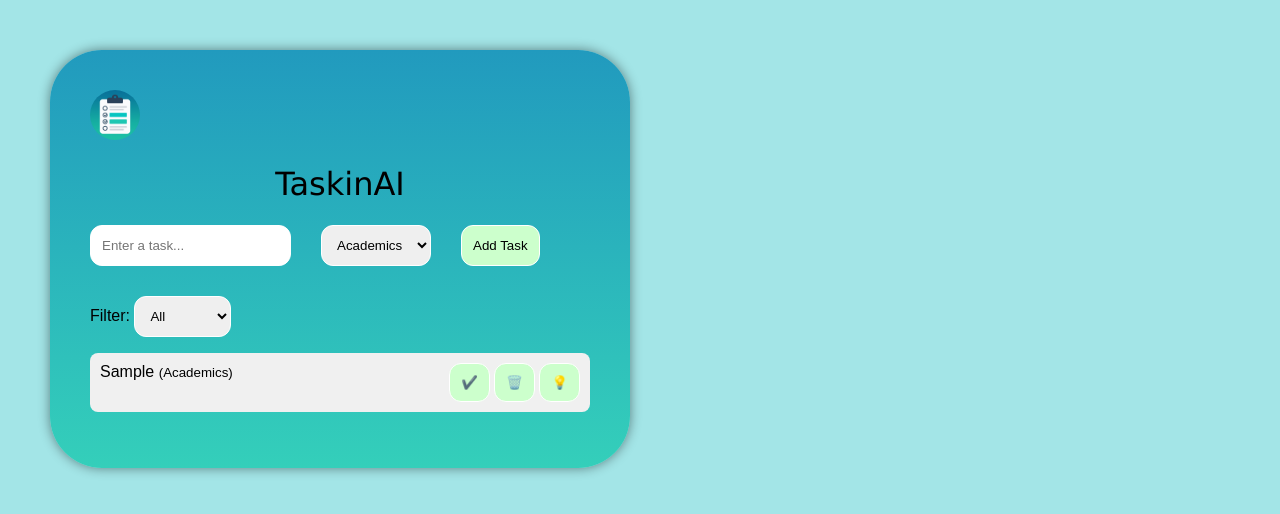
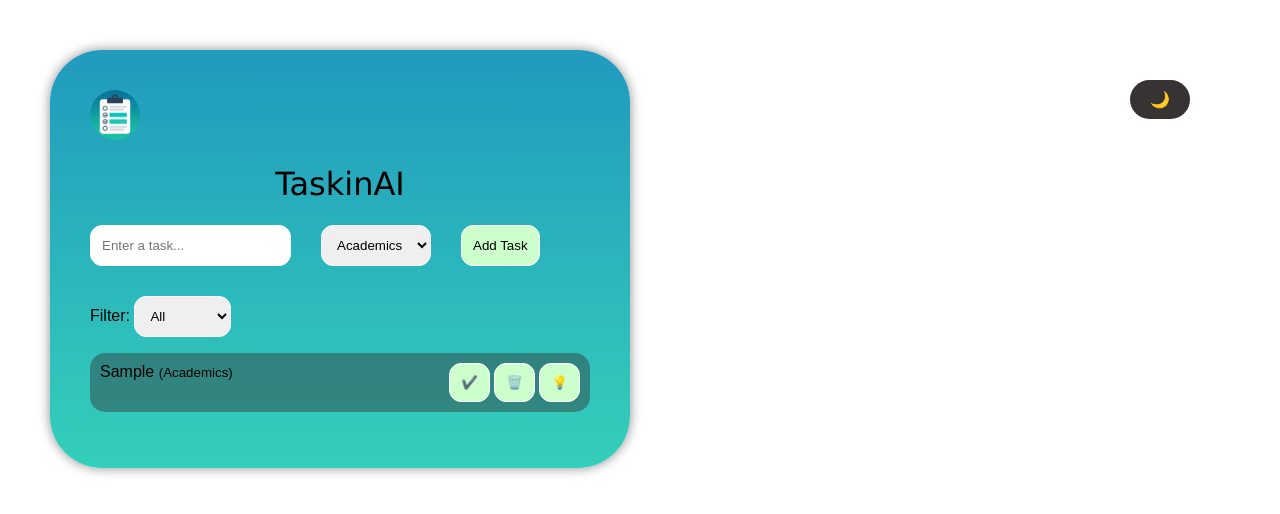
Before and after one commit to Aditya-senpai/neighbourhood, a website: page index.html in a window 1280 px wide. Both pictures are taken after typing "Sample" into the empty fields and a click on the button "Add Task". Drawn offline with Linux system fonts and the light colour scheme.

Commit message:
added dark mode toggle

```diff
--- a/index.html
+++ b/index.html
@@ -15,6 +15,9 @@
    <div class="app">
     <img src="icon.png">
     <h1> TaskinAI</h1>
+    <div class="dark"> <button onclick="toggleDarkMode()">🌙</button>
+      </div>
+
 
     <form id="task-form">
       <input type="text" id="task-input" placeholder="Enter a task..." required />
@@ -37,7 +40,7 @@
       </select>
     </div>
 
-    <ul id="task-list"></ul>
+    <ul id="task-list"> </ul>
   </div>
 
   <script src="script.js"></script>
--- a/script.js
+++ b/script.js
@@ -68,6 +68,15 @@ async function getTip(index) {
     alert('❌ Failed to get AI tip.');
   }
 }
+// Function to toggle dark mode
+function toggleDarkMode() {
+    document.body.classList.toggle('dark-mode');
+}
+
+// Optional: Automatically apply dark mode if the user has it set in their system preferences
+if (window.matchMedia && window.matchMedia('(prefers-color-scheme: dark)').matches) {
+    document.body.classList.add('dark-mode');
+}
 
 taskForm.addEventListener("submit", addTask);
 filterSelect.addEventListener("change", renderTasks);
--- a/style.css
+++ b/style.css
@@ -19,7 +19,7 @@ h1 {
   text-align: center;
   font-family: Verdana, Geneva, Tahoma, sans-serif;
   font-weight: 20;
-  font-style: normal;
+  font-style: nortrynhyut54zmal;
 
 }
 
@@ -52,22 +52,71 @@ button {
 }
 
 button:hover {
-  background-color: #0056b3;
+  background-color: #94d298;
 }
 
 ul {
   list-style: none;
   padding: 0;
+
 }
 
 li {
   display: flex;
   justify-content: space-between;
-  background: #f0f0f0;
+  background: #33333370;
   margin-bottom: 10px;
   padding: 10px;
-  border-radius: 8px;
+  border-radius: 15px;
 }
+/* Dark Mode Button Container */
+.dark {
+    position: fixed; /* Fixes the container position */
+    top: 80px; /* Adjust the distance from the top */
+    right: 90px; /* Adjust the distance from the right */
+    z-index: 1000; /* Ensures the button is on top of other content */
+
+}
+
+/* Dark Mode Button Styling */
+.dark button {
+    padding: 10px 20px; /* Adjust padding for button size */
+    background-color: #373333; /* Button background color */
+    color: white; /* Button text color */
+    border: none; /* Removes the border */
+    border-radius: 50px; /* Rounded corners */
+    cursor: pointer; /* Adds a pointer cursor on hover */
+    font-size: 16px; /* Adjust font size */
+    border-color: #ba9393;
+}
+
+.dark button:hover {
+    background-color: #555; /* Button hover effect */
+}
+
+
+
+
+/* Dark Mode Styles */
+:root {
+    --bg-color-light: #ffffff;
+    --text-color-light: #000000;
+    --bg-color-dark: #121212;
+    --text-color-dark: #e0e0e0;
+}
+
+/* Default Light Mode */
+body {
+    background-color: var(--bg-color-light);
+    color: var(--text-color-light);
+}
+
+/* Dark Mode Styles */
+body.dark-mode {
+    background-color: var(--bg-color-dark);
+    color: var(--text-color-dark);
+}
+
 
 .done {
   text-decoration: line-through;
```
